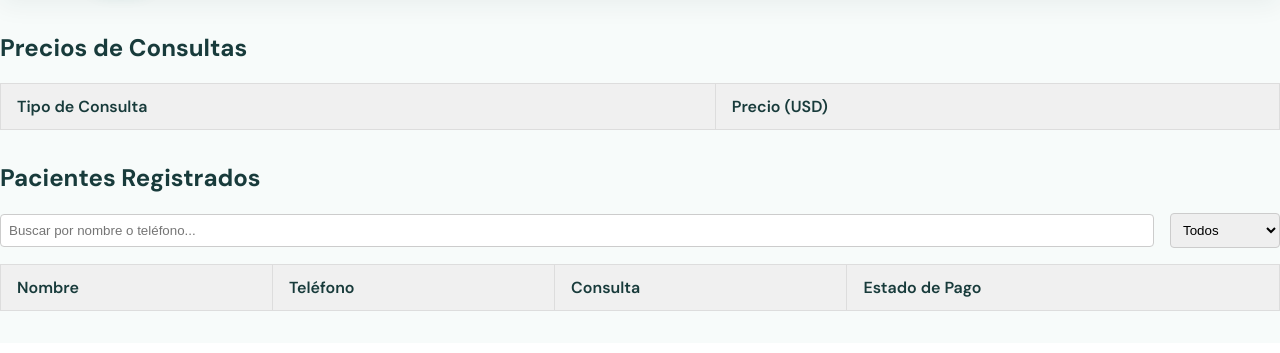
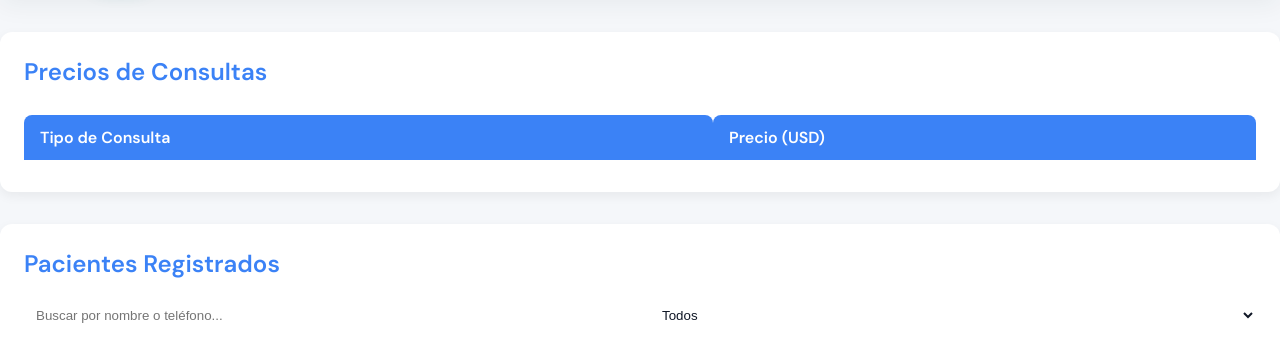
Before and after one commit to demoprueba2026/sistema-hospital-, a website: page admin.html in a window 1280 px wide. Shown: the part 94-447 px from the top of the page. Drawn offline with nearby package versions, Linux system fonts and the light colour scheme; no server answers.

Commit message:
arreglos a modulos administrativo

```diff
--- /dev/null
+++ b/admin-theme.js
@@ -0,0 +1,26 @@
+// admin-theme.js – handles dark / light theme toggle for admin portal
+// This replicates the behavior used in other pages.
+
+// Set initial theme from localStorage or OS preference (already set by inline script in <head>)
+const setTheme = (theme) => {
+  document.documentElement.setAttribute('data-theme', theme);
+  localStorage.setItem('theme', theme);
+  // update aria-pressed for accessibility
+  const btn = document.getElementById('theme-toggle');
+  if (btn) btn.setAttribute('aria-pressed', theme === 'dark');
+};
+
+const toggleTheme = () => {
+  const current = document.documentElement.getAttribute('data-theme') || 'light';
+  const newTheme = current === 'dark' ? 'light' : 'dark';
+  setTheme(newTheme);
+};
+
+document.addEventListener('DOMContentLoaded', () => {
+  const btn = document.getElementById('theme-toggle');
+  if (!btn) return;
+  // Ensure button reflects current theme
+  const saved = document.documentElement.getAttribute('data-theme') || 'light';
+  btn.setAttribute('aria-pressed', saved === 'dark');
+  btn.addEventListener('click', toggleTheme);
+});
--- a/admin.html
+++ b/admin.html
@@ -17,6 +17,12 @@
     <script src="https://cdn.jsdelivr.net/npm/@supabase/supabase-js@2"></script>
     <script src="supabaseClient.js" defer></script>
     <script src="admin.js" defer></script>
+    <!-- Inline script to set initial theme and avoid flash -->
+    <script>
+      const savedTheme = localStorage.getItem('theme') || (window.matchMedia('(prefers-color-scheme: dark)').matches ? 'dark' : 'light');
+      document.documentElement.setAttribute('data-theme', savedTheme);
+    </script>
+    <script src="admin-theme.js" defer></script>
 </head>
 <body class="admin-portal-body">
     <header class="site-header">
--- a/styles-admin.css
+++ b/styles-admin.css
@@ -1,44 +1,99 @@
-/* admin.css – Styles specific to the administrative portal */
-/* Reuse general styles from styles.css and theme */
+/* Modern admin styles */
+:root {
+  --bg-light: #f5f7fa;
+  --bg-dark: #111827;
+  --text-light: #111827;
+  --text-dark: #e5e7eb;
+  --primary: #3b82f6;
+  --primary-dark: #2563eb;
+  --card-bg-light: #ffffff;
+  --card-bg-dark: #1f2937;
+  --border: #d1d5db;
+  --border-dark: #374151;
+}
+
+[data-theme="dark"] {
+  --bg: var(--bg-dark);
+  --text: var(--text-dark);
+  --card-bg: var(--card-bg-dark);
+  --border: var(--border-dark);
+  --primary: var(--primary-dark);
+}
+[data-theme="light"], :root {
+  --bg: var(--bg-light);
+  --text: var(--text-light);
+  --card-bg: var(--card-bg-light);
+  --border: var(--border);
+}
+
+body {
+  background: var(--bg);
+  color: var(--text);
+  font-family: 'DM Sans', sans-serif;
+  margin: 0;
+}
 
 .admin-section {
+  background: var(--card-bg);
+  padding: 1.5rem;
+  border-radius: 12px;
+  box-shadow: 0 4px 12px rgba(0,0,0,0.06);
   margin: 2rem 0;
+}
+
+.admin-section h2 {
+  margin-top: 0;
+  color: var(--primary);
+  font-weight: 600;
 }
 
 .admin-table {
   width: 100%;
-  border-collapse: collapse;
+  border-collapse: separate;
+  border-spacing: 0 8px;
   margin-top: 1rem;
 }
 
-.admin-table th,
-.admin-table td {
+.admin-table th {
+  background: var(--primary);
+  color: #fff;
   padding: 0.75rem 1rem;
-  border: 1px solid var(--color-muted, #ddd);
+  font-weight: 600;
   text-align: left;
+  border-top-left-radius: 8px;
+  border-top-right-radius: 8px;
 }
 
-.admin-table th {
-  background-color: var(--color-primary, #f0f0f0);
-  font-weight: 600;
+.admin-table td {
+  background: var(--card-bg);
+  padding: 0.75rem 1rem;
+  border-bottom: 1px solid var(--border);
+}
+
+.admin-table tr:hover td {
+  background: var(--primary);
+  color: #fff;
 }
 
 .filter-toolbar {
   display: flex;
-  gap: 1rem;
+  flex-wrap: wrap;
+  gap: 0.75rem;
   align-items: center;
   margin-bottom: 1rem;
 }
 
-.search-input {
+.search-input, .filter-select {
   flex: 1;
-  padding: 0.5rem;
-  border: 1px solid var(--color-muted, #ccc);
-  border-radius: 4px;
+  min-width: 200px;
+  padding: 0.5rem 0.75rem;
+  border: 1px solid var(--border);
+  border-radius: 6px;
+  background: var(--card-bg);
+  color: var(--text);
 }
 
-.filter-select {
-  padding: 0.5rem;
-  border: 1px solid var(--color-muted, #ccc);
-  border-radius: 4px;
+/* Responsive */
+@media (max-width: 640px) {
+  .filter-toolbar { flex-direction: column; }
 }
```
